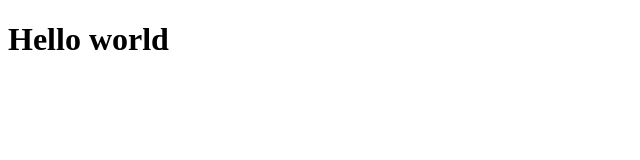
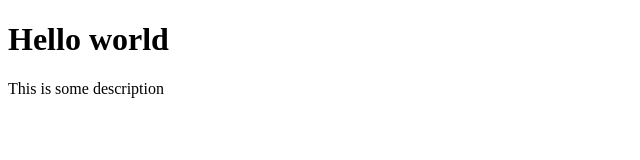
Before and after one commit to xBoot101/learning, a plain HTML site: page index.html in a window 1280 px wide. Shown: the whole page, without its empty margins (0-640 px from the left). Drawn offline with Linux system fonts and the light colour scheme.

Commit message:
Update index.html

```diff
--- a/index.html
+++ b/index.html
@@ -8,5 +8,6 @@
 	</head>
 	<body>
 		<h1>Hello world</h1>
+		<p>This is some description</p>
 	</body>
 </html>
```
